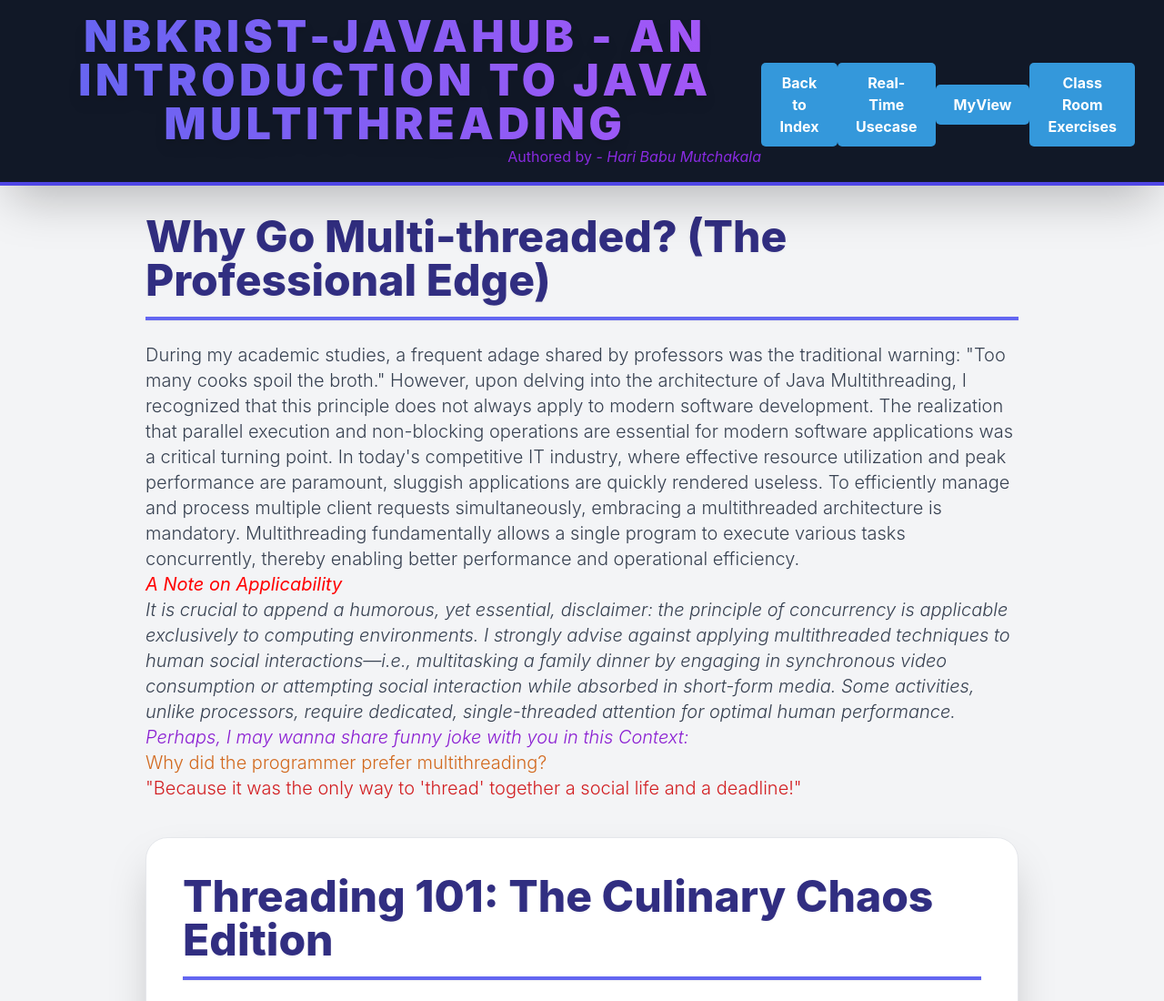
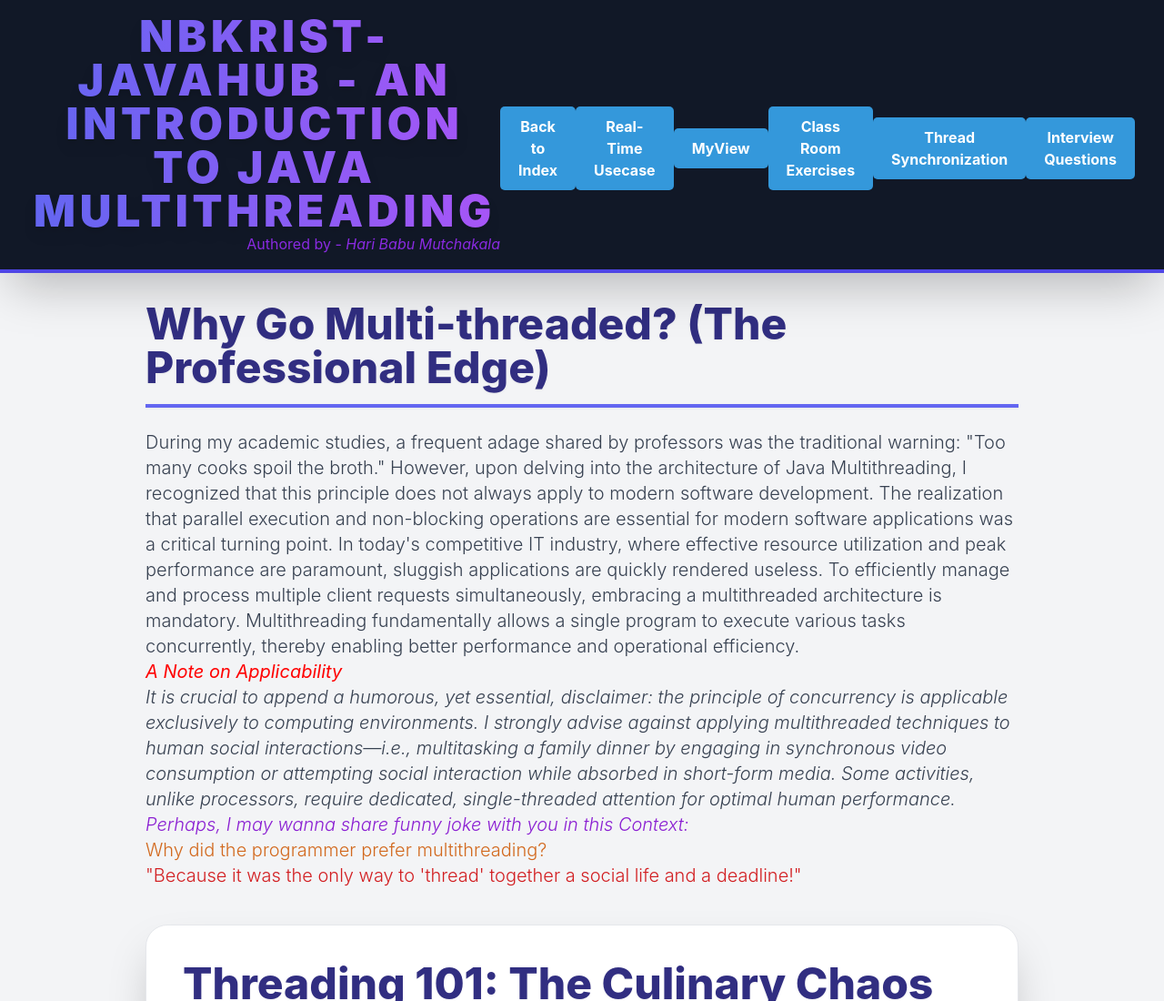
Before and after one commit to vallipedu/javahub, a plain HTML site: page multithreading.html in a window 1280 px wide. Shown: the top 1100 px of the page at 91% size. Drawn offline with nearby package versions, Linux system fonts and the light colour scheme.

Commit message:
Update multithreading.html

```diff
--- a/multithreading.html
+++ b/multithreading.html
@@ -112,7 +112,9 @@
             </a>
             <a href="impparallelism.html" class="back-button">Real-Time Usecase</a>
             <a href="mulnotes.html" class="back-button">MyView</a>
-            <a href="mulnotes.html" class="back-button">Class Room Exercises</a>
+            <a href="inprogress.html" class="back-button">Class Room Exercises</a>
+            <a href="inprogress.html" class="back-button">Thread Synchronization</a>
+            <a href="inprogress.html" class="back-button">Interview Questions</a>
             <!-- Stylish, prominent Back button -->
 
         </div>
```
